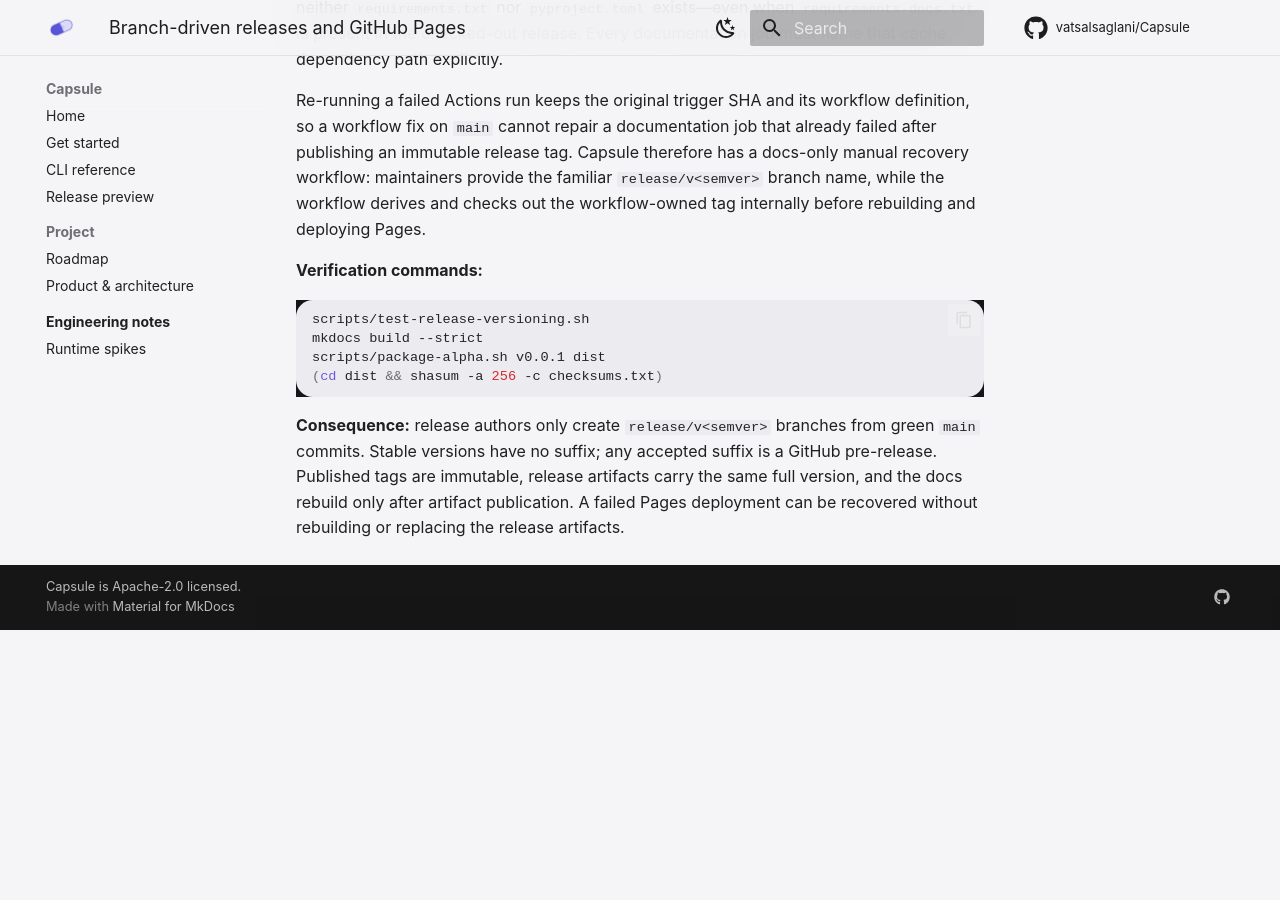
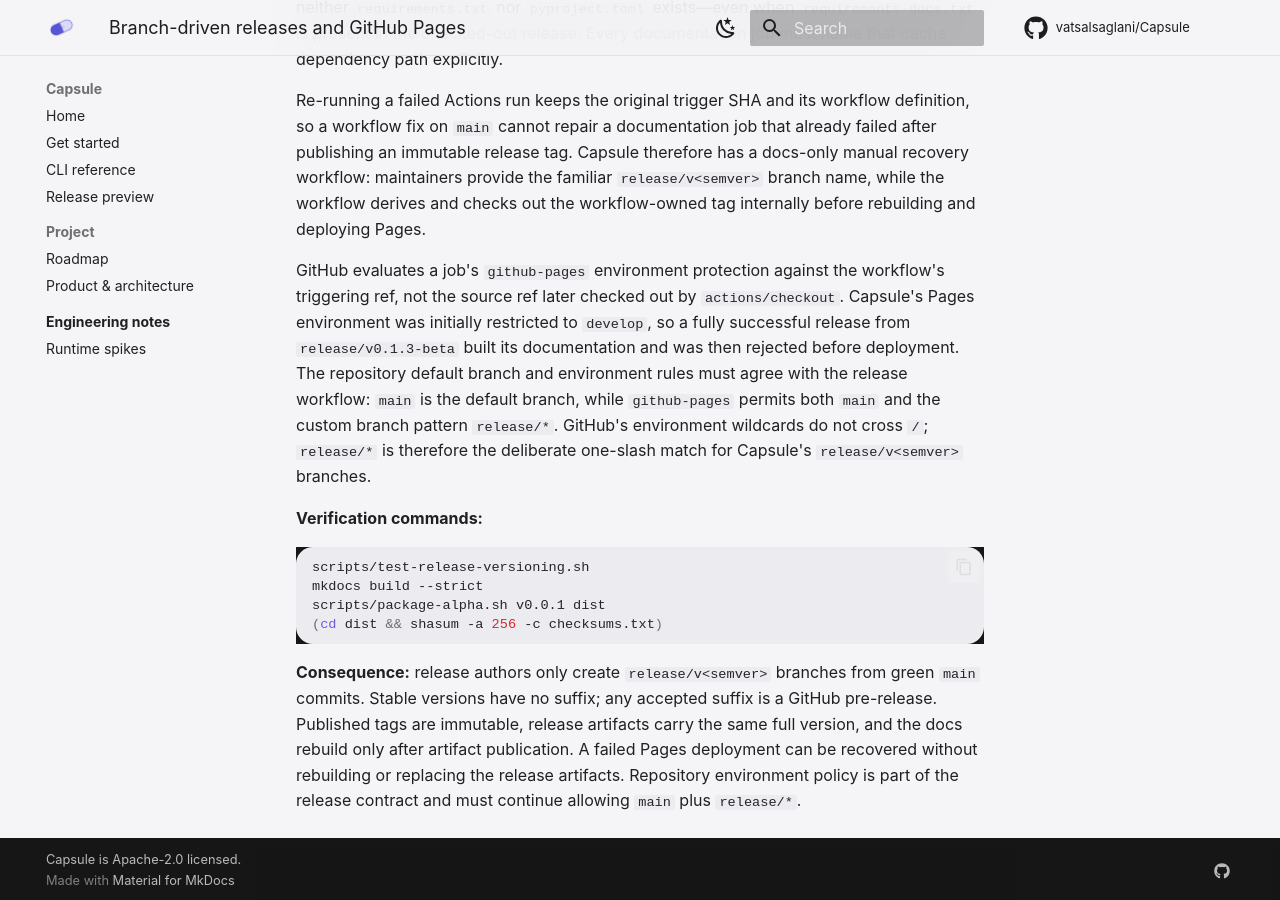
Before and after one commit to vatsalsaglani/Capsule, an MkDocs documentation site: the page built from docs/learnings/2026-07-14-branch-release-pages.md, in a window 1280 px wide and 900 px high, scrolled down 1439 px. Built offline with MkDocs 1.6.1 and Material for MkDocs 9.7.7, drawn with Linux system fonts in a browser that asks for light colours; comment, search, counter and statistics services are not loaded; before the commit the page ends 2069 px from its top, so only the background shows below that.

Commit message:
Document Pages deployment policy

````diff
--- a/docs/learnings/2026-07-14-branch-release-pages.md
+++ b/docs/learnings/2026-07-14-branch-release-pages.md
@@ -57,6 +57,17 @@ has a docs-only manual recovery workflow: maintainers provide the familiar
 `release/v<semver>` branch name, while the workflow derives and checks out the
 workflow-owned tag internally before rebuilding and deploying Pages.
 
+GitHub evaluates a job's `github-pages` environment protection against the
+workflow's triggering ref, not the source ref later checked out by
+`actions/checkout`. Capsule's Pages environment was initially restricted to
+`develop`, so a fully successful release from `release/v0.1.3-beta` built its
+documentation and was then rejected before deployment. The repository default
+branch and environment rules must agree with the release workflow: `main` is
+the default branch, while `github-pages` permits both `main` and the custom
+branch pattern `release/*`. GitHub's environment wildcards do not cross `/`;
+`release/*` is therefore the deliberate one-slash match for Capsule's
+`release/v<semver>` branches.
+
 **Verification commands:**
 
 ```sh
@@ -71,4 +82,5 @@ green `main` commits. Stable versions have no suffix; any accepted suffix is a
 GitHub pre-release. Published tags are immutable, release artifacts carry the
 same full version, and the docs rebuild only after artifact publication. A
 failed Pages deployment can be recovered without rebuilding or replacing the
-release artifacts.
+release artifacts. Repository environment policy is part of the release
+contract and must continue allowing `main` plus `release/*`.
````
Also changed, not shown: AGENTS.md (+1 -1 lines), docs/learnings/README.md (+1 -1 lines).
